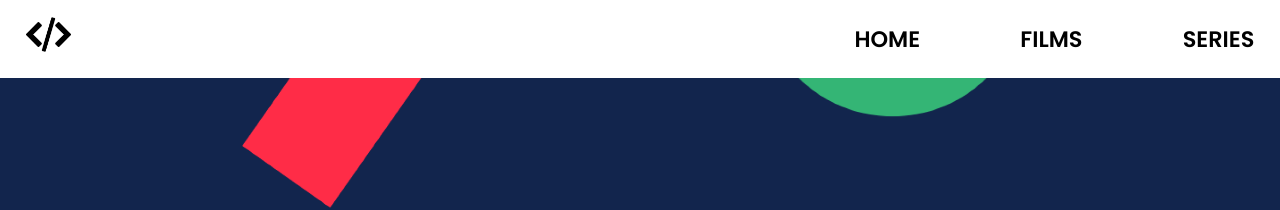
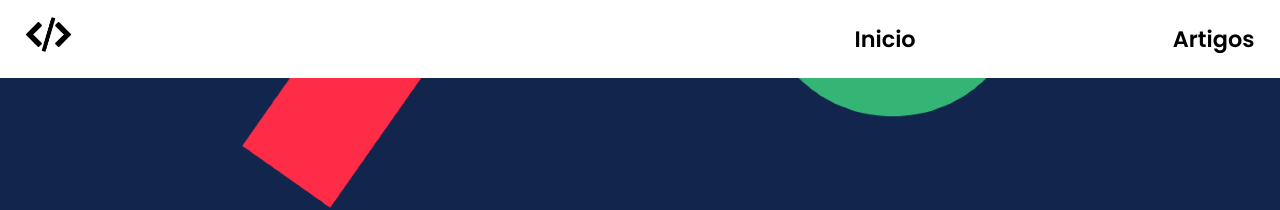
Before and after one commit to kleber-matos/dev-novidades, a React (Vite) app: page / in a window 1280 px wide. Shown: the top 210 px of the page. Built offline with nearby package versions, Linux system fonts and the light colour scheme.

Commit message:
feat: Responsividade da Header

```diff
--- a/src/components/Header/index.jsx
+++ b/src/components/Header/index.jsx
@@ -53,13 +53,10 @@ const Header = () => {
 
         <S.Menu isOpen={isOpen}>
           <li to="/">
-            <Link to="/">HOME</Link>
+            <Link to="/">Inicio</Link>
           </li>
           <li>
-            <Link to="/filmes">FILMS</Link>
-          </li>
-          <li>
-            <Link to="/series">SERIES</Link>
+            <Link to="/filmes">Artigos</Link>
           </li>
         </S.Menu>
       </S.Header>
```
